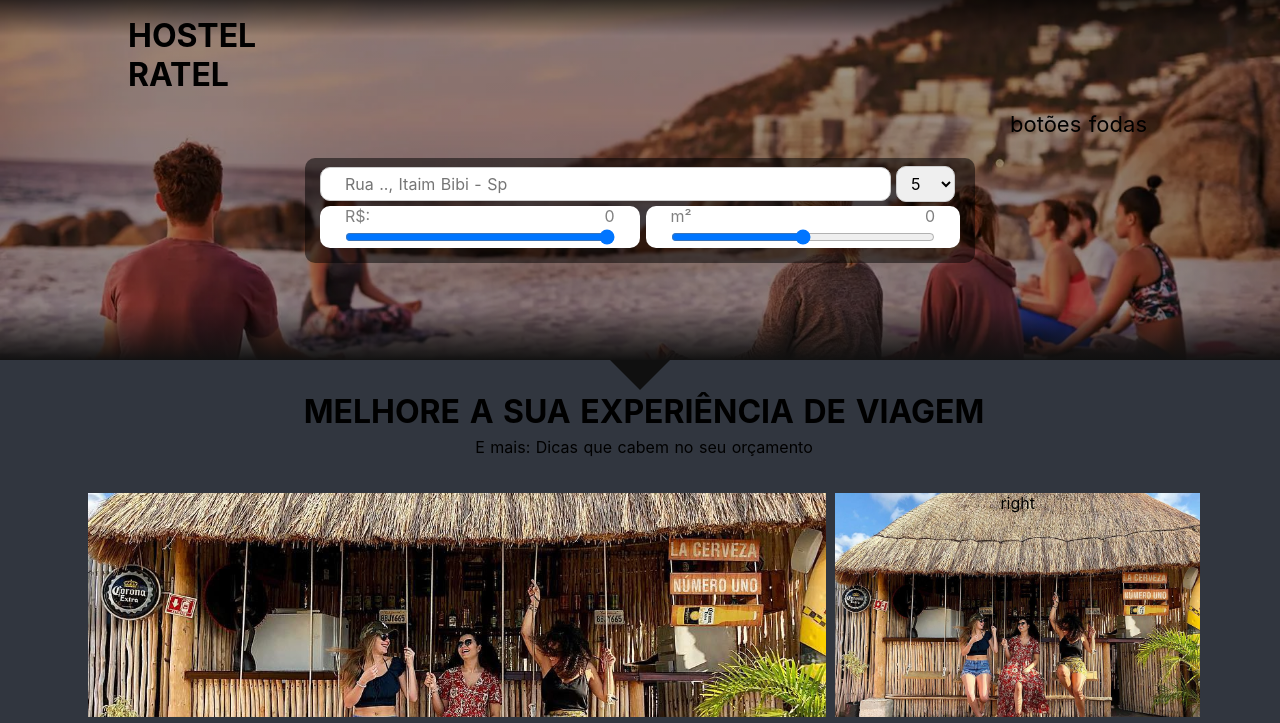
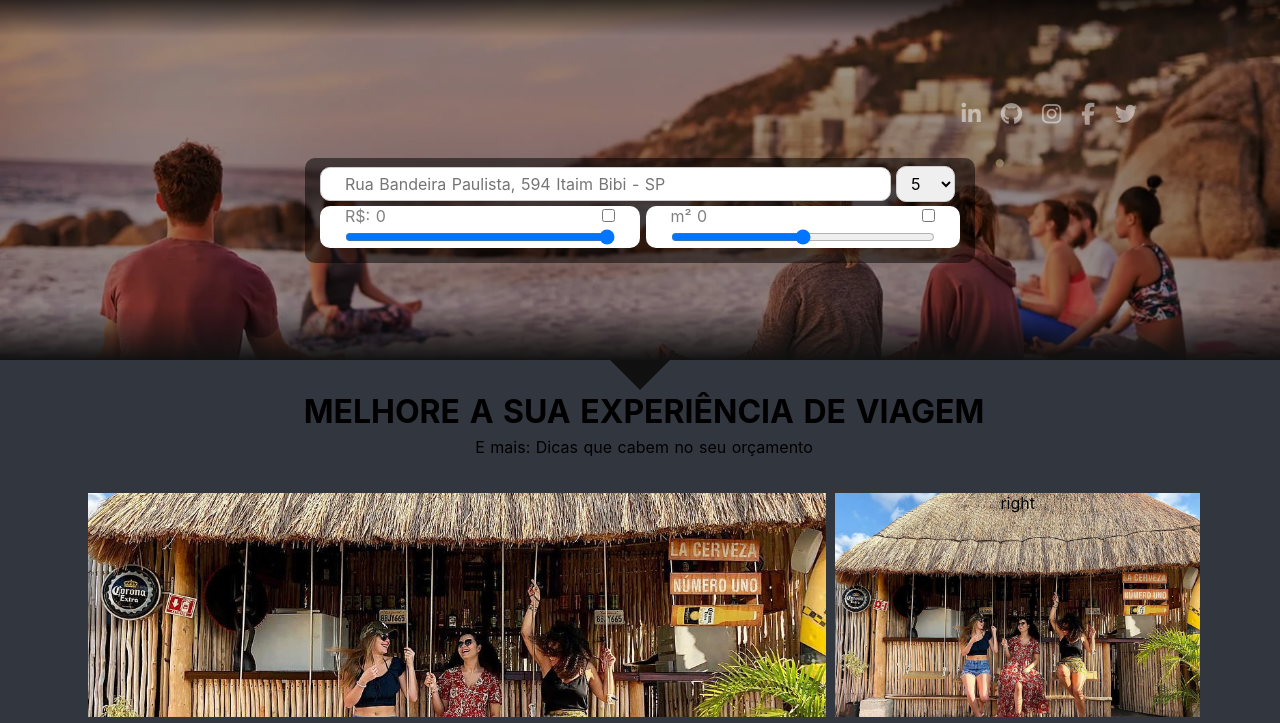
Before and after one commit to ratel-evil/nac-js, a website: page public/index.html in a window 1280 px wide. Shown: the top 723 px of the page. Drawn offline with Linux system fonts and the light colour scheme; no server answers.

Commit message:
modificando cabeçalho de filtro

```diff
--- a/public/index.html
+++ b/public/index.html
@@ -7,6 +7,7 @@
     <link rel="stylesheet" href="css/home.css">
     <link rel="shortcut icon" href="./img/favicon.ico" type="image/x-icon">
     <title>Hostel Ratel</title>
+
 </head>
 
 <body>
@@ -14,19 +15,38 @@
         <div class="overlay"></div>
         <header class="header">
             <div class="logo">
-                <h1>HOSTEL RATEL</h1>
             </div>
 
             <div class="buttons">
-                <p>botões fodas</p>
+
+                    <a href="#">
+                        <i class="fab fa-linkedin-in"></i>
+                    </a>
+
+
+                    <a href="#">
+                        <i class="fab fa-github"></i>
+                    </a>
+
+                    <a href="#">
+                        <i class="fab fa-instagram"></i>
+                    </a>
+
+                    <a href="#">
+                        <i class="fab fa-facebook-f"></i></i>
+                    </a>
+
+                    <a href="#">
+                        <i class="fab fa-twitter"></i>
+                    </a>
             </div>
 
         </header>
         <div class="filtros">
             <div class="input-group addressFilter">
                 <input type="search" name="address" id="address" list="addressList"
-                    onchange="pesquisaCtrl.filtrar(event)" placeholder="Rua .., Itaim Bibi - Sp"/>
-                    <select name="maxValues" id="maxValues" onchange="pesquisaCtrl.filtrar(event)">
+                    onchange="pesquisaCtrl.filtrar(event)" placeholder="Rua Bandeira Paulista, 594 Itaim Bibi - SP" />
+                <select name="maxValues" id="maxValues" oninput="pesquisaCtrl.filtrar(event)">
                     <option value="5">5</option>
                     <option value="10">10</option>
                     <option value="15">15</option>
@@ -36,7 +56,7 @@
             </div>
 
             <div class="input-group priceFilter range-style">
-                <label for="price"> R$: <span id="priceLabel">0</span></label>
+                <label for="price"><span>R$: <span id="priceLabel">0</span></span> <input type="checkbox" id="applyPrice" onclick="pesquisaCtrl.handleCheck(event)" name="applyPrice" title="Aplicar Preço?"></label>
                 <input type="range" step="100" name="price" id="price" list="priceList"
                      oninput="pesquisaCtrl.filtrar(event)" />
                 <datalist id="priceList">
@@ -44,7 +64,7 @@
             </datalist>
 
             <div class="input-group usableAreaFilter range-style">
-                <label for="usableArea"> m² <span id="usableAreaLabel">0</span></label>
+                <label for="usableArea"><span>m² <span id="usableAreaLabel">0</span></span> <input type="checkbox" name="applyUsableArea" id="applyUsableArea"  onclick="pesquisaCtrl.handleCheck(event)" title="Aplicar metro quadrado?"></label>
                 <input type="range" step="1" name="usableArea" id="usableArea" list="usableAreaList"
                    oninput="pesquisaCtrl.filtrar(event)">
                 <datalist id="usableAreaList"></datalist>
@@ -87,7 +107,8 @@
     </div>
 </body>
 
-
+<script src="https://kit.fontawesome.com/368533be5c.js" crossorigin="anonymous"></script>
+<script src="./js/app/helper/Helper.js"></script>
 <script src="./js/app/models/Api.js"></script>
 <script src="./js/app/models/Filter.js"></script>
 <script src="./js/app/controllers/PesquisaController.js"></script>
```
Lines whose indentation alone changed are shown as unchanged.
